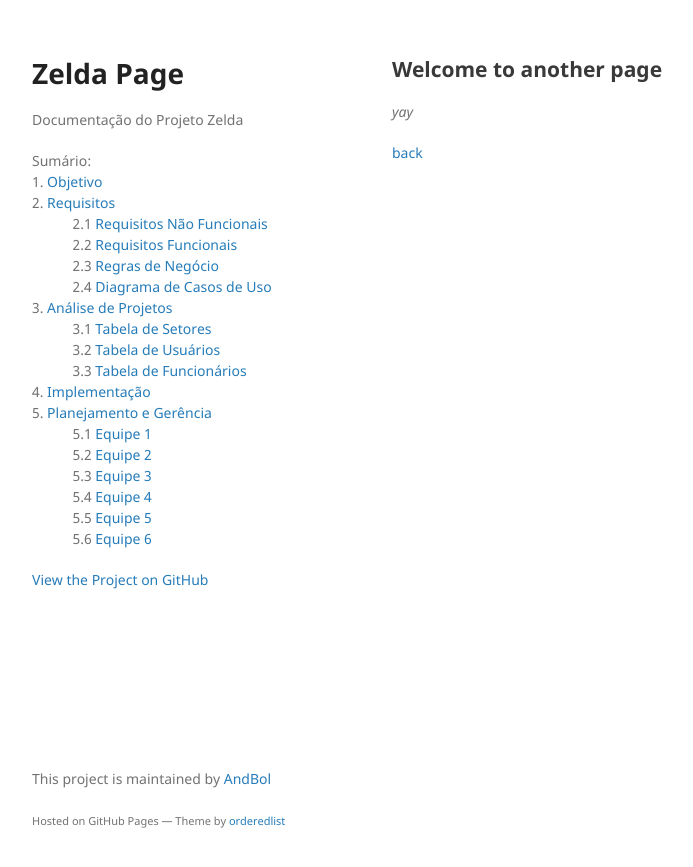
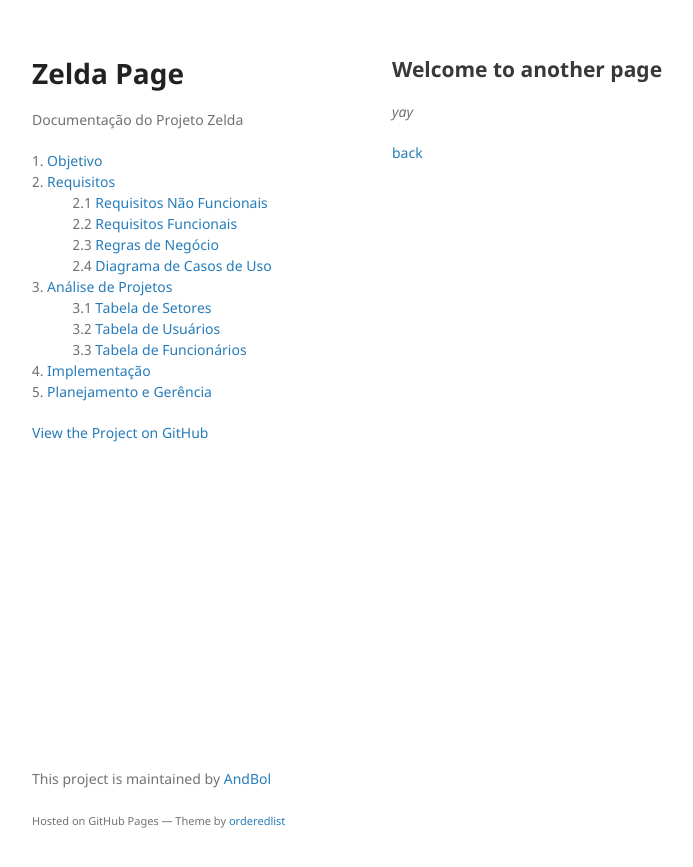
Before and after one commit to AndBol/zelda-gh-pages, a Jekyll site: the page built from docs/another-page.md, in a window 1280 px wide. Shown: the top 867 px of the page, without its empty margins (178-871 px from the left). Built offline with Jekyll 4.4.1, drawn with Linux system fonts in a browser that asks for light colours; our own code applies the rules of GitHub Pages for plain Markdown files.

Commit message:
fix: corrige erro de sintaxe html no config.yml

```diff
--- a/docs/_config.yml
+++ b/docs/_config.yml
@@ -3,7 +3,6 @@ description: "
 <p>
   Documentação do Projeto Zelda
 </p>
-  Sumário: <br>
   1. <a href=\"#1-objetivo\">Objetivo</a> <br>
   2. <a href=\"#2-requisitos\">Requisitos</a>
   <div class=\"tabula\">
@@ -20,14 +19,6 @@ description: "
   </div>
   4. <a href=\"#4-implementação\">Implementação</a> <br>
   5. <a href=\"#5-planejamento-e-gerência\">Planejamento e Gerência</a> <br>
-  <div class=\"tabula\">
-    5.1 <a href=\"#51-equipe-1\">Equipe 1</a> <br>
-    5.2 <a href=\"#52-equipe-2\">Equipe 2</a> <br>
-    5.3 <a href=\"#53-equipe-3\">Equipe 3</a> <br>
-    5.4 <a href=\"#54-equipe-4\">Equipe 4</a> <br>
-    5.5 <a href=\"#55-equipe-5\">Equipe 5</a> <br>
-    5.6 <a href=\"#56-equipe-6\">Equipe 6</a>
-  </div>
 "
 show_downloads: false
 google_analytics: true
```
